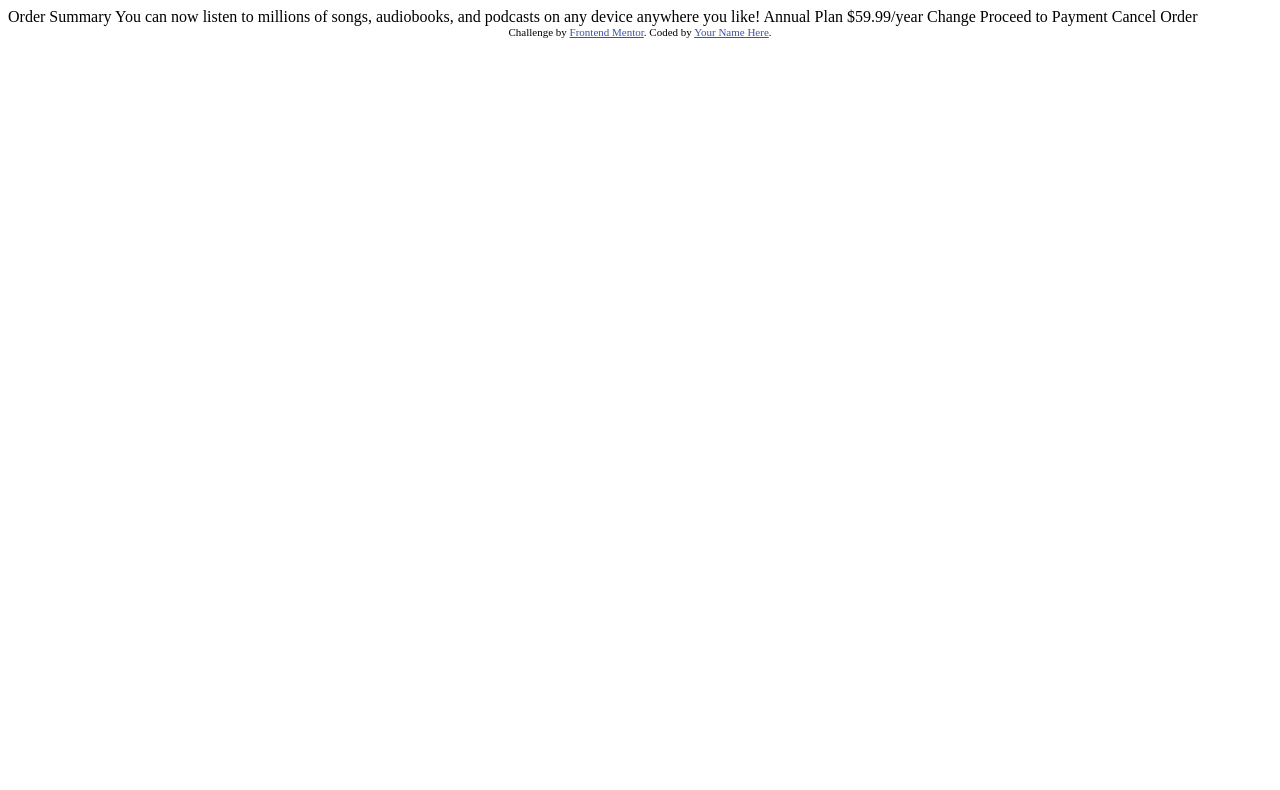
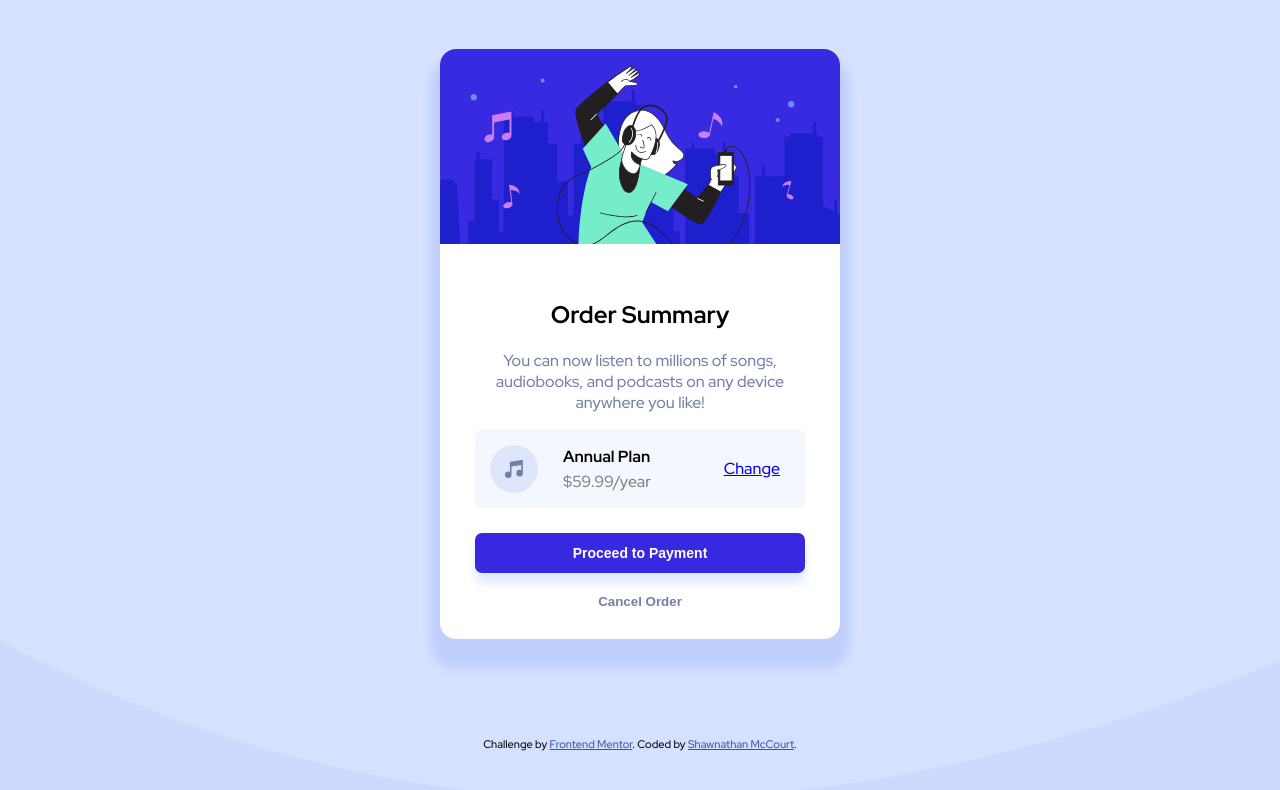
Before and after one commit to smccourtb/fm-order-summary-component, a plain HTML site: page index.html in a window 1280 px wide. Drawn offline with Linux system fonts and the light colour scheme.

Commit message:
completed challenge

```diff
--- a/index.html
+++ b/index.html
@@ -1,37 +1,46 @@
 <!DOCTYPE html>
 <html lang="en">
+
 <head>
   <meta charset="UTF-8">
-  <meta name="viewport" content="width=device-width, initial-scale=1.0"> <!-- displays site properly based on user's device -->
+  <meta name="viewport" content="width=device-width, initial-scale=1.0">
+  <!-- displays site properly based on user's device -->
 
   <link rel="icon" type="image/png" sizes="32x32" href="./images/favicon-32x32.png">
-
+  <link rel="stylesheet" href="style.css">
   <title>Frontend Mentor | Order summary card</title>
 
-  <!-- Feel free to remove these styles or customise in your own stylesheet 👍 -->
-  <style>
-    .attribution { font-size: 11px; text-align: center; }
-    .attribution a { color: hsl(228, 45%, 44%); }
-  </style>
 </head>
+
 <body>
+  <main class="container">
+    <img src="/images/illustration-hero.svg">
+    <section class="content">
+      <h1>Order Summary</h1>
+      <p>You can now listen to millions of songs, audiobooks, and podcasts on any
+        device anywhere you like!</p>
 
-  Order Summary
+      <section class="option">
+        <div class="left">
+          <img src="/images/icon-music.svg">
+          <div class="text">
+            <p class="plan">Annual Plan</p>
+            <p class="price">$59.99/year</p>
+          </div>
+        </div>
+        <a href="#">Change</a>
+      </section>
+      <div class="button-group">
+        <button class="payment">Proceed to Payment</button>
+        <button class="cancel">Cancel Order</button>
+      </div>
+    </section>
+  </main>
 
-  You can now listen to millions of songs, audiobooks, and podcasts on any
-  device anywhere you like!
+  <footer class="attribution">
+    Challenge by <a href="https://www.frontendmentor.io?ref=challenge" target="_blank">Frontend Mentor</a>.
+    Coded by <a href="http://www.github.com/smccourtb">Shawnathan McCourt</a>.
+  </footer>
+</body>
 
-  Annual Plan
-  $59.99/year
-
-  Change
-
-  Proceed to Payment
-  Cancel Order
-
-  <div class="attribution">
-    Challenge by <a href="https://www.frontendmentor.io?ref=challenge" target="_blank">Frontend Mentor</a>.
-    Coded by <a href="#">Your Name Here</a>.
-  </div>
-</body>
 </html>
--- a/style.css
+++ b/style.css
@@ -0,0 +1,151 @@
+@import url("https://fonts.googleapis.com/css2?family=Red+Hat+Display:ital,wght@0,500;0,700;1,900&display=swap");
+
+html {
+    font-family: "Red Hat Display";
+    margin: 0px;
+    padding: 0px;
+    background-image: url("images/pattern-background-desktop.svg");
+    background-size: cover;
+    background-color: hsl(225, 92%, 90%);
+}
+
+body {
+    display: flex;
+    flex-direction: column;
+    align-items: center;
+    justify-content: space-around;
+    height: 100vh;
+    margin: 0px;
+    padding: 0px;
+}
+
+.container {
+    width: 400px;
+    display: flex;
+    flex-direction: column;
+    justify-content: center;
+    align-items: center;
+    box-shadow: 0px 20px 10px 10px hsl(225, 92%, 87%);
+    border-radius: 1rem;
+    background-color: white;
+}
+
+.option {
+    display: flex;
+    background-color: hsl(225, 100%, 98%);
+    padding: 15px;
+    border-radius: 0.5rem;
+    justify-content: space-between;
+    align-items: center;
+    margin-bottom: 25px;
+    height: 15%;
+}
+main > img {
+    width: 100%;
+    border-radius: 1rem 1rem 0rem 0rem;
+}
+
+.content {
+    padding: 35px;
+}
+
+.button-group {
+    display: flex;
+    flex-direction: column;
+    gap: 15px;
+}
+
+section > p,
+h1 {
+    text-align: center;
+}
+
+.left {
+    display: flex;
+    align-items: center;
+    gap: 25px;
+}
+
+.plan {
+    font-weight: 900;
+    margin-bottom: -12px;
+}
+
+.price {
+    color: gray;
+}
+
+.left > img {
+    height: 50%;
+}
+
+.option > a {
+    padding: 10px;
+}
+
+.option > a:hover {
+    color: hsl(251, 66%, 61%);
+}
+
+.payment {
+    background-color: hsl(245, 75%, 52%);
+    color: white;
+    height: 40px;
+    border-radius: 0.5em;
+    border: none;
+    font-weight: 900;
+    font-size: 14px;
+    box-shadow: 0px 10px 10px 0px hsl(225, 100%, 94%);
+}
+
+.payment:hover {
+    background-color: hsl(251, 66%, 61%);
+}
+
+.cancel {
+    background: none;
+    border: none;
+    font-weight: 900;
+    color: hsl(224, 23%, 55%);
+    margin-top: 5px;
+    margin-bottom: -35px;
+}
+
+.cancel:hover {
+    color: black;
+}
+
+section > p {
+    color: hsl(224, 23%, 55%);
+}
+
+footer {
+    flex: 0 1 auto;
+}
+
+.attribution {
+    font-size: 11px;
+    text-align: center;
+}
+
+.attribution a {
+    color: hsl(228, 45%, 44%);
+}
+
+@media screen and (max-width: 450px) {
+    html {
+        background-image: url("images/pattern-background-mobile.svg");
+    }
+    .container {
+        width: 300px;
+        font-size: 0.75rem;
+    }
+
+    .option > a {
+        padding: 0px;
+    }
+
+    .left {
+        gap: 10px;
+    }
+}
```
Also changed, not shown: images/favicon-32x32.png (added), images/icon-music.svg (added), images/illustration-hero.svg (added), images/pattern-background-desktop.svg (added), images/pattern-background-mobile.svg (added), images/screenshot.png (added).
